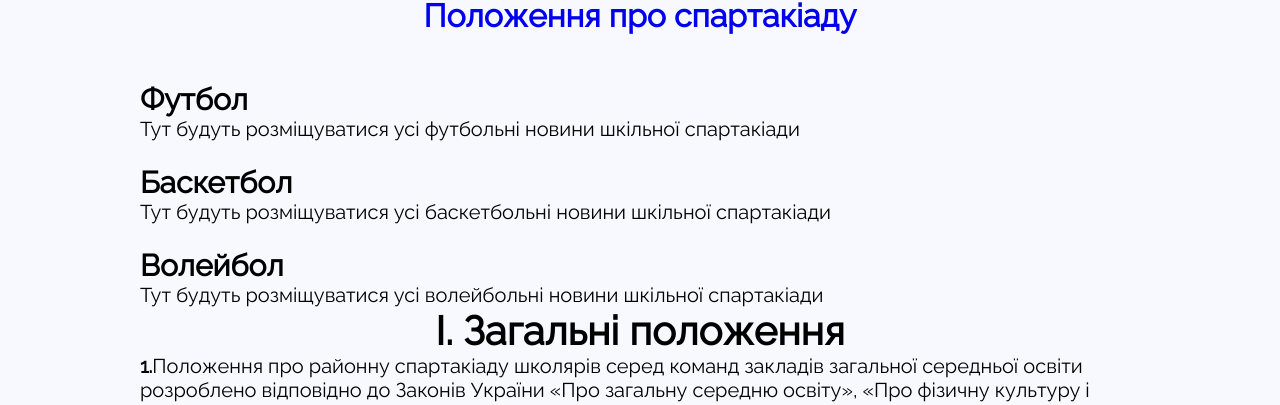
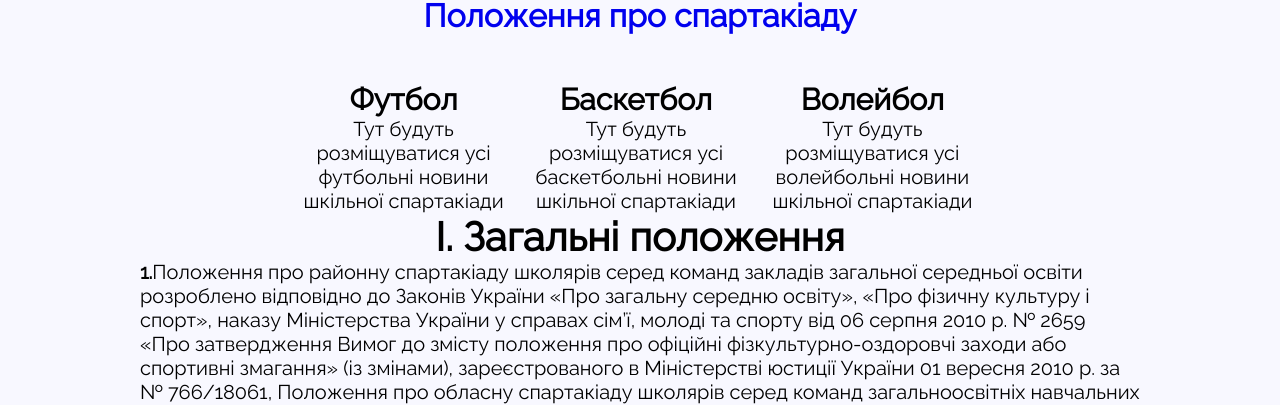
Before and after one commit to drymba/drymba.github.io, a plain HTML site: page school_olimp.html in a window 1280 px wide. Shown: the part 345-750 px from the top of the page. Drawn offline with Linux system fonts and the light colour scheme.

Commit message:
Update style.css

```diff
--- a/css/style.css
+++ b/css/style.css
@@ -276,7 +276,20 @@ width: 180px
     display: block;
     text-align: left;
   }
+.mw-100{
+  max-width: 100%;
+}
 
+.advantages_container{
+display: flex;
+justify-content: center;
+}
+.advantages{
+  width: 70%;
+  display:flex;
+  justify-content: space-between;
+  text-align: center;
+}
 
 
   @media screen and (max-width: 768px) {
```
